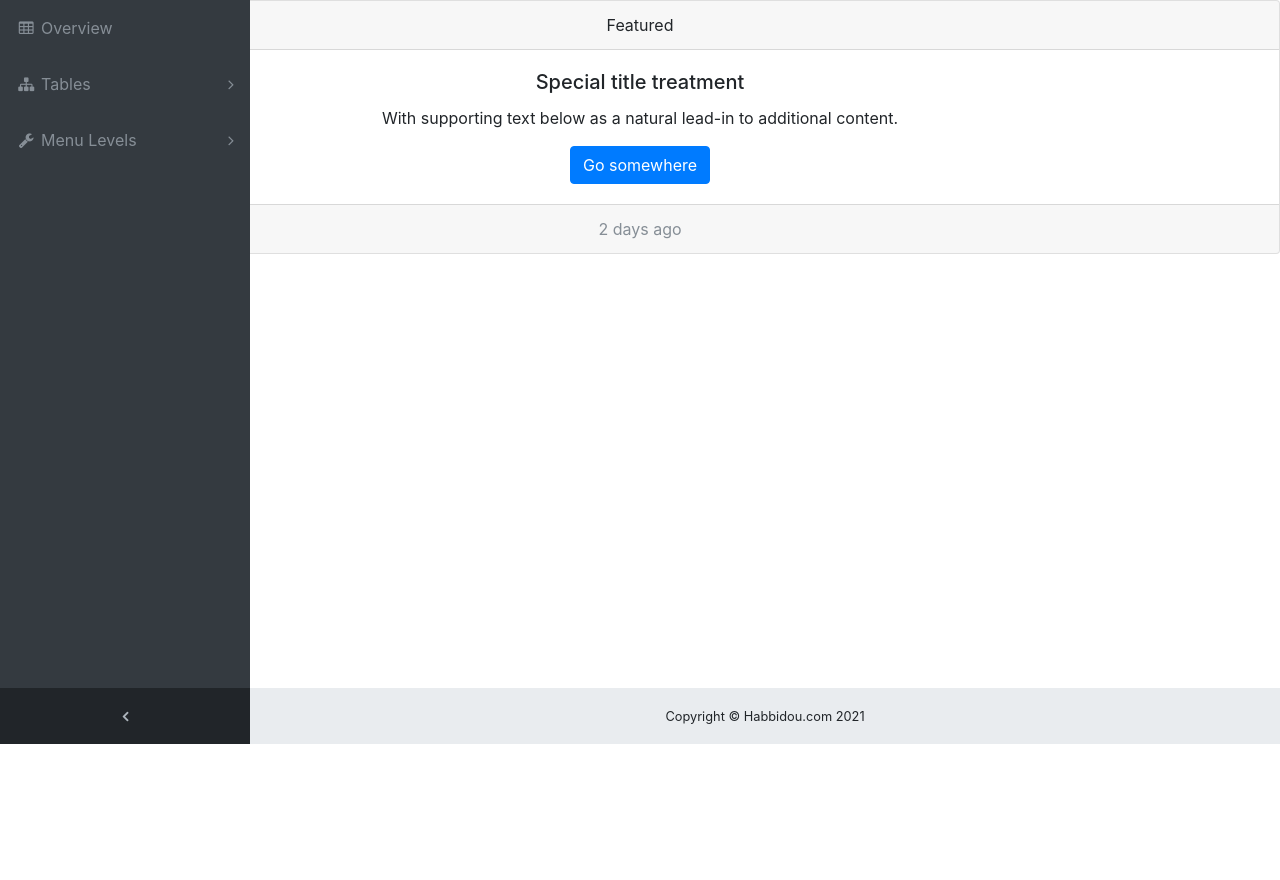
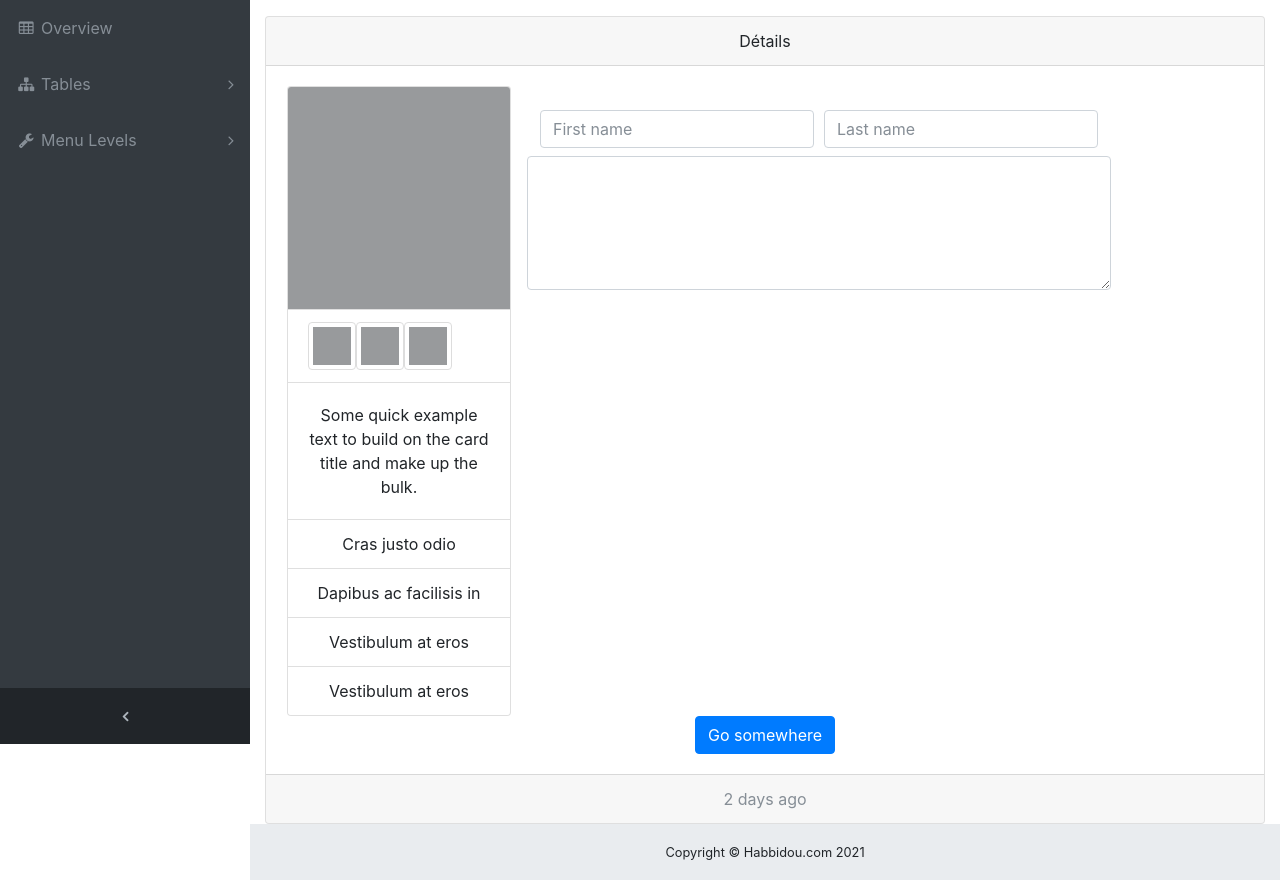
Before and after one commit to davidlotfi/AdminPanel, a PHP site: page /view.php in a window 1280 px wide. Shown: the part 56-936 px from the top of the page. Before the commit the page ends 800 px from the top, so only its background shows below. Run offline with PHP 8.4, Linux system fonts and the light colour scheme; the visitor is signed in with stand-in values (Sample User, id 1).

Commit message:
update style

```diff
--- a/view.php
+++ b/view.php
@@ -1,19 +1,64 @@
 <?php
  include_once 'include/header.php';
 ?>
-
+   <div class="content-wrapper">
+     <div class="container">
         <div class="card text-center">
            <div class="card-header">
-            Featured
+             Détails
            </div>
            <div class="card-body">
-            <h5 class="card-title">Special title treatment</h5>
-            <p class="card-text">With supporting text below as a natural lead-in to additional content.</p>
+               <div class="row">
+                 <section class="ml-3 col-xm-12">
+                   <div class="card" style="width: 14rem;">
+                        <img class="card-img-top" src="imagesProd/image.png" alt="Card image cap">
+                        <ul class="list-group list-group-flush">
+                          <li class="list-group-item">
+                            <div class="row no-gutters">
+                                  <img class="img-thumbnail" src="imagesProd/image.png" alt="" style="width: 3rem;">
+                                  <img class="img-thumbnail" src="imagesProd/image.png" alt="" style="width: 3rem;">
+                                  <img class="img-thumbnail" src="imagesProd/image.png" alt="" style="width: 3rem;">
+                            </div>
+                          </li>
+                        </ul>
+                        <div class="card-body">
+                          <p class="card-text">Some quick example text to build on the card title and make up the bulk.</p>
+                        </div>
+                        <ul class="list-group list-group-flush">
+                          <li class="list-group-item">Cras justo odio</li>
+                          <li class="list-group-item">Dapibus ac facilisis in</li>
+                          <li class="list-group-item">Vestibulum at eros</li>
+                          <li class="list-group-item">Vestibulum at eros</li>
+                        </ul>
+                  </div>
+                </section>
+                <section class="m-3">
+                     <div class="form-row m-2">
+                       <div class="col">
+                         <input type="text" class="form-control" placeholder="First name">
+                       </div>
+                       <div class="col">
+                         <input type="text" class="form-control" placeholder="Last name">
+                       </div>
+                     </div>
+                     <div class="form-group form-group-lg">
+                       <div class="">
+                          <textarea class="form-control" name="_detail" rows="5" required></textarea>
+                       </div>
+                    </div>
+                </section>
+
+               </div>
+
+
                <a href="#" class="btn btn-primary">Go somewhere</a>
            </div>
            <div class="card-footer text-muted">
             2 days ago
           </div>
       </div>
+     </div>
+   </div>
+
 
 <?php include_once 'include/footer.php'; ?>
```
Lines whose indentation alone changed are shown as unchanged.
